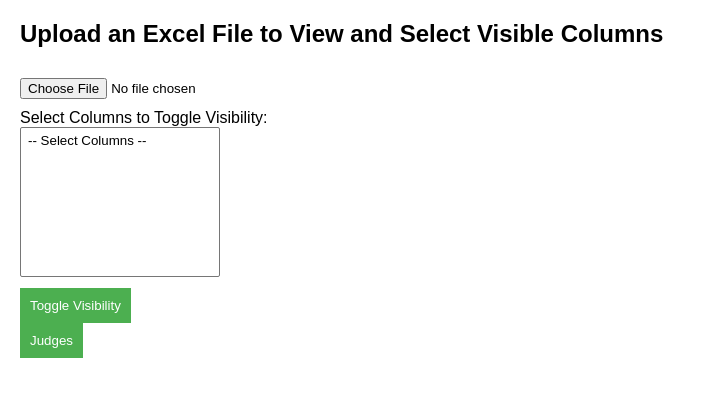
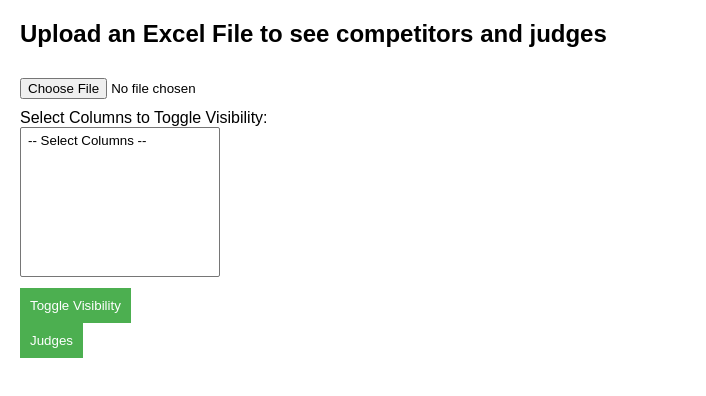
Before and after one commit to jimmykbell/judgeapp, a plain HTML site: page index.html in a window 1280 px wide. Shown: the whole page, without its empty margins (0-706 px from the left). Drawn offline with Linux system fonts and the light colour scheme.

Commit message:
Update index.html

```diff
--- a/index.html
+++ b/index.html
@@ -42,7 +42,7 @@
 </head>
 <body>
 
-    <h2>Upload an Excel File to View and Select Visible Columns</h2>
+    <h2>Upload an Excel File to see competitors and judges</h2>
 
     <!-- File upload input -->
     <input type="file" id="excelFile" />
```
